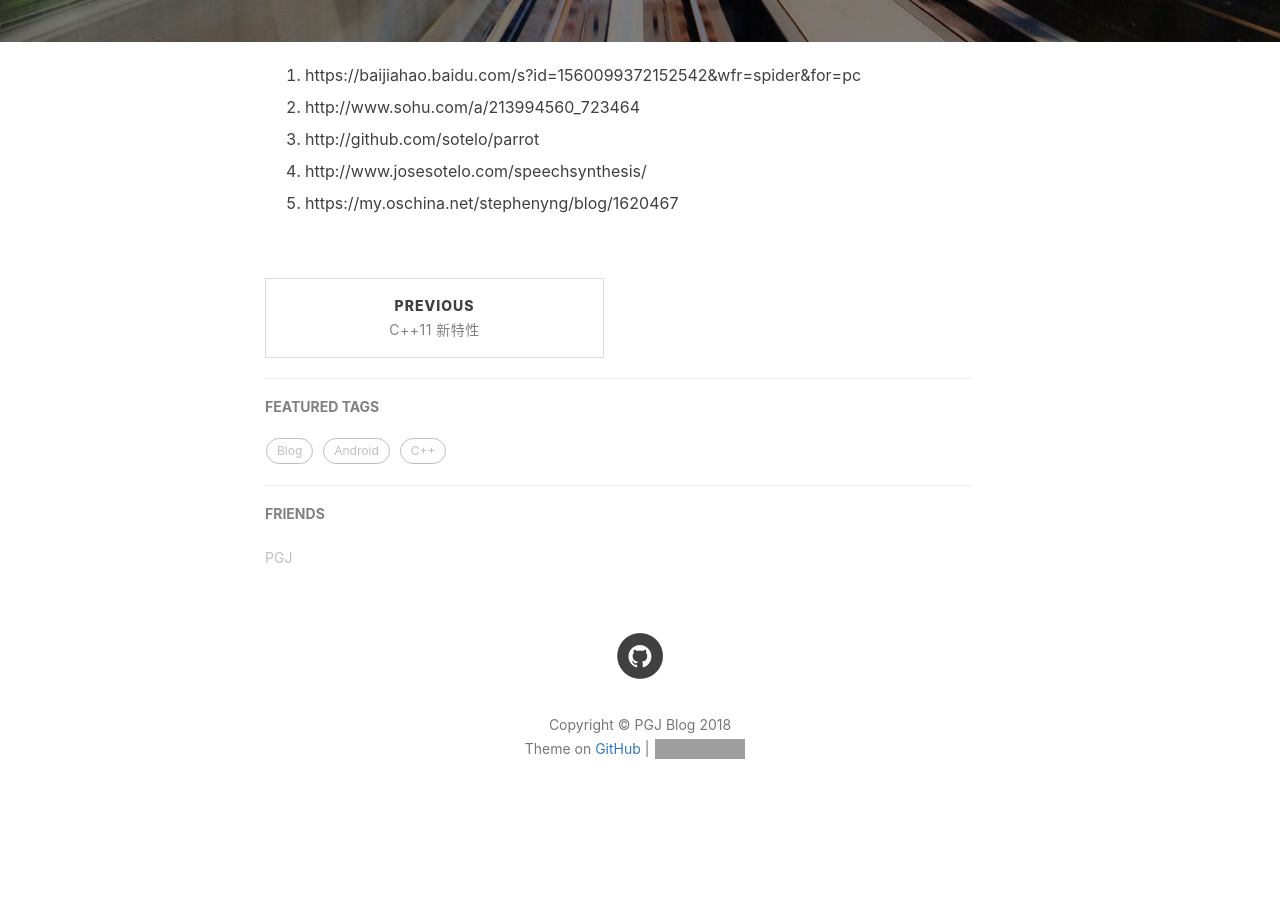
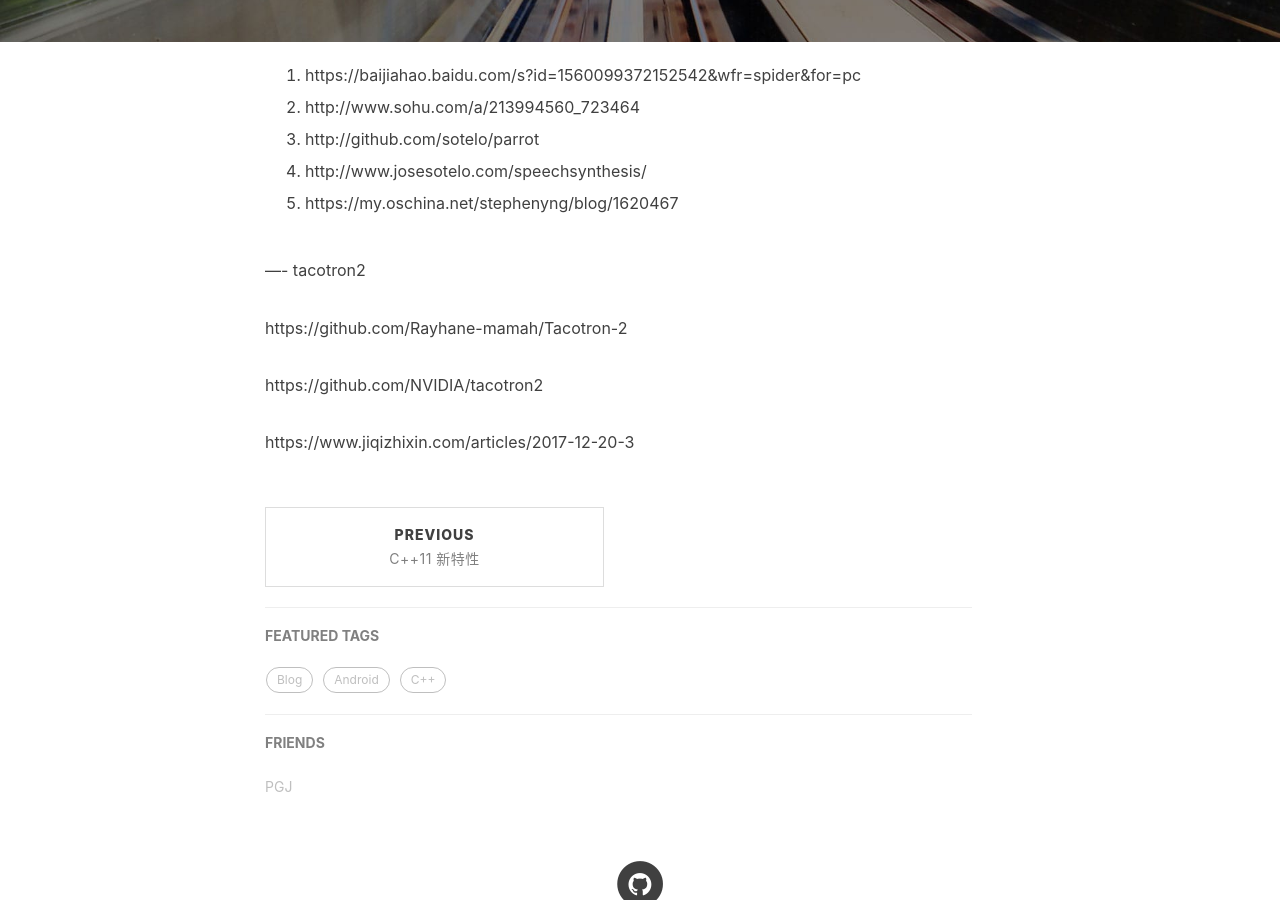
Before and after one commit to cddypang/cddypang.github.io, a Jekyll site: the page built from _posts/2018-08-28-端到端语音合成.md, in a window 1280 px wide and 900 px high, scrolled down 415 px. Built offline with Jekyll 4.4.1, drawn with Linux system fonts in a browser that asks for light colours; nearby versions of some CDN libraries; comment, search, counter and statistics services are not loaded; before the commit the page ends 1268 px from its top, so only the background shows below that; grey boxes are pictures that could not be loaded.

Commit message:
Update 2018-08-28-端到端语音合成.md

```diff
--- a/_posts/2018-08-28-端到端语音合成.md
+++ b/_posts/2018-08-28-端到端语音合成.md
@@ -20,3 +20,11 @@ tags:
 4. http://www.josesotelo.com/speechsynthesis/
 
 5. https://my.oschina.net/stephenyng/blog/1620467
+
+---- tacotron2
+
+https://github.com/Rayhane-mamah/Tacotron-2
+
+https://github.com/NVIDIA/tacotron2
+
+https://www.jiqizhixin.com/articles/2017-12-20-3
```
